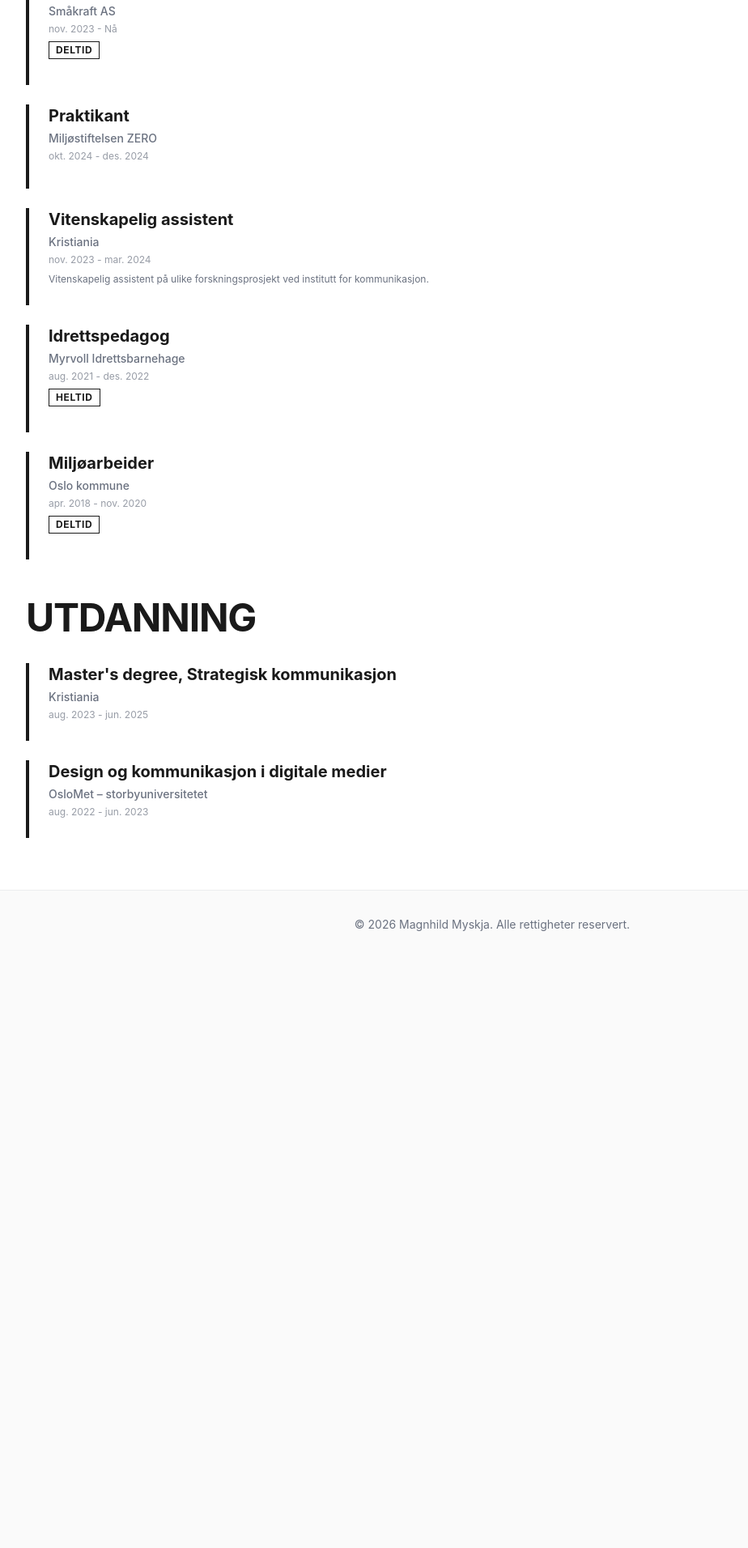
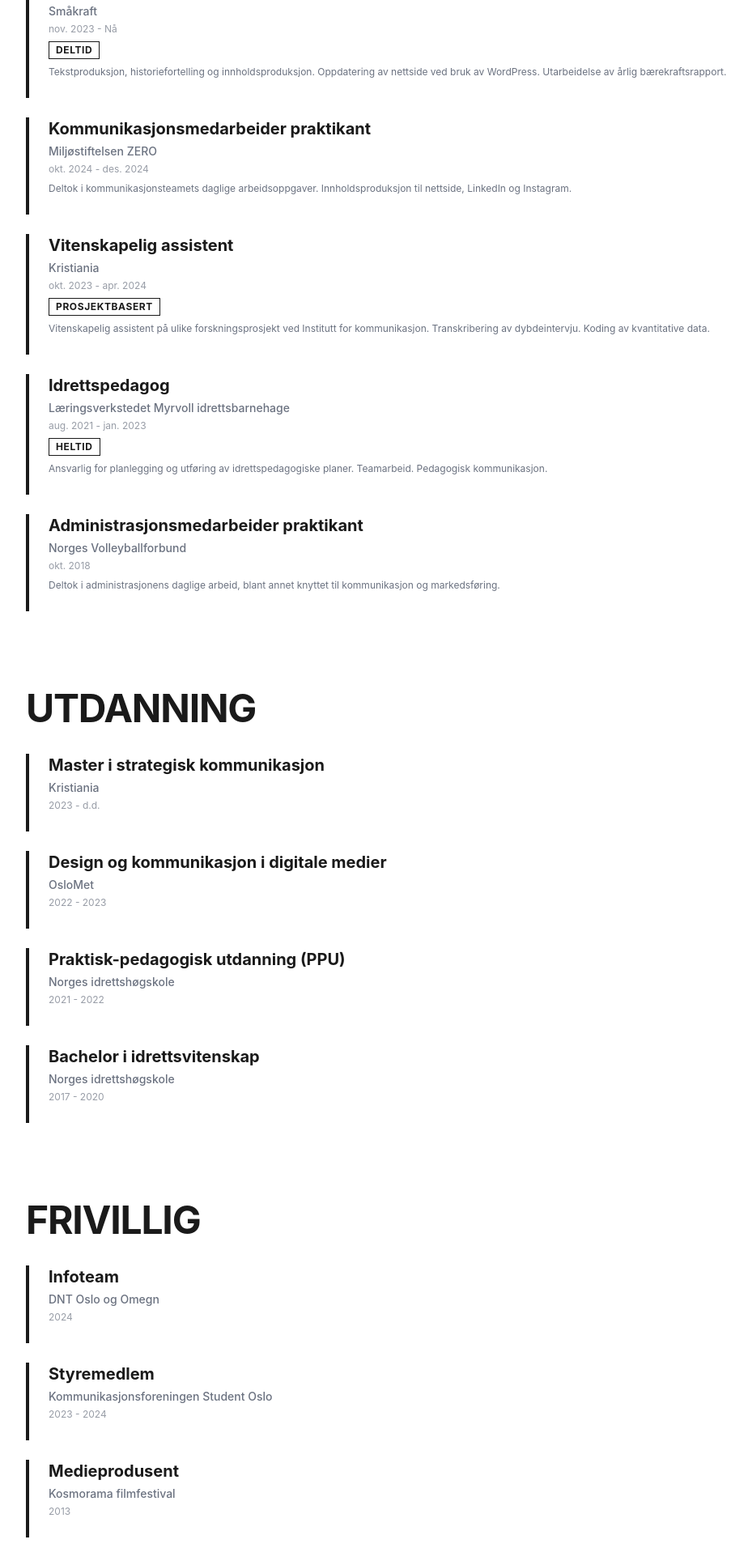
Before and after one commit to glennbarosen/magnhild-portfolio, a React (Vite) app: page /cv in a window 1280 px wide. Shown: the part 348-2260 px from the top of the page at 81% size, without its empty margins (32-956 px from the left). Before the commit the page ends 1532 px from the top, so only its background shows below. Built offline with nearby package versions, Linux system fonts and the light colour scheme.

Commit message:
restore: CV updates, About section, and volunteer component

```diff
--- a/src/components/sections/About.tsx
+++ b/src/components/sections/About.tsx
@@ -1,6 +1,7 @@
 import { motion } from 'framer-motion';
 import { FullscreenSection } from '@/components/ui';
-import { fadeInUpLarge, viewportAlways } from '@/lib/animations';
+import { fadeInUpLarge, fadeInUp, viewportAlways } from '@/lib/animations';
+import { aboutContent } from '@/data/about';
 
 interface AboutProps {
   id?: string;
@@ -25,7 +26,20 @@
     </div>
   );
 
-  const rightContent = null;
+  const rightContent = (
+    <div className="flex justify-start lg:justify-end w-full">
+      <motion.p
+        variants={fadeInUp}
+        initial="hidden"
+        whileInView="visible"
+        viewport={viewportAlways}
+        transition={{ delay: 0.2 }}
+        className="text-lg md:text-xl text-secondary/80 max-w-md text-left lg:text-right leading-relaxed"
+      >
+        {aboutContent}
+      </motion.p>
+    </div>
+  );
 
   return <FullscreenSection id={id} left={leftContent} right={rightContent} />;
 }
--- /dev/null
+++ b/src/components/sections/CVVolunteer.tsx
@@ -0,0 +1,43 @@
+import { motion } from 'framer-motion';
+import type { Volunteer } from '@/data/cv';
+import { fadeIn, fadeInUp, easeOut } from '@/lib/animations';
+
+interface CVVolunteerProps {
+  volunteer: Volunteer[];
+}
+
+export function CVVolunteer({ volunteer }: CVVolunteerProps) {
+  return (
+    <motion.section
+      variants={fadeIn}
+      initial="hidden"
+      animate="visible"
+      transition={{ delay: 0.3 }}
+    >
+      <h2 className="text-3xl md:text-4xl lg:text-5xl font-bold text-primary mb-8 tracking-tight">
+        FRIVILLIG
+      </h2>
+      <div className="space-y-6">
+        {volunteer.map((vol, index) => (
+          <motion.div
+            key={vol.organization}
+            variants={fadeInUp}
+            initial="hidden"
+            animate="visible"
+            transition={{ duration: 0.5, delay: 0.35 + index * 0.08, ease: easeOut }}
+          >
+            <div className="border-l-4 border-primary pl-6 pb-6">
+              <h3 className="text-lg md:text-xl font-bold text-primary mb-1">
+                {vol.role}
+              </h3>
+              <p className="text-sm text-secondary font-medium mb-1">
+                {vol.organization}
+              </p>
+              <p className="text-xs text-secondary/70">{vol.period}</p>
+            </div>
+          </motion.div>
+        ))}
+      </div>
+    </motion.section>
+  );
+}
--- a/src/components/sections/index.ts
+++ b/src/components/sections/index.ts
@@ -4,3 +4,4 @@
 export { Contact } from './Contact';
 export { CVExperience } from './CVExperience';
 export { CVEducation } from './CVEducation';
+export { CVVolunteer } from './CVVolunteer';
--- a/src/components/ui/FullscreenSection.tsx
+++ b/src/components/ui/FullscreenSection.tsx
@@ -19,7 +19,7 @@
       </div>
 
       {/* Right column */}
-      <div className="flex flex-col justify-end items-start md:items-start lg:items-end h-auto lg:h-full py-12 md:py-16 lg:py-20">
+      <div className="flex flex-col justify-start items-start md:items-start lg:items-end h-auto lg:h-full py-12 md:py-16 lg:py-20">
         {right}
       </div>
     </section>
--- a/src/data/about.ts
+++ b/src/data/about.ts
@@ -1 +1 @@
-export const aboutContent = `jeg jobber med kommunikasjon... etc.. blabla`;
+export const aboutContent = `Jeg jobber som kommunikasjonsrådgiver og innholdsprodusent, og holder for øyeblikket på å ferdigstille en masteroppgave i strategisk kommunikasjon. Jeg trives godt med varierte oppgaver, gjerne knyttet til kreativ kommunikasjon, tekst- og innholdsproduksjon i digitale kanaler.`;
--- a/src/data/cv.ts
+++ b/src/data/cv.ts
@@ -10,49 +10,90 @@
   institution: string;
   degree: string;
   period: string;
+  details?: string;
+}
+
+export interface Volunteer {
+  organization: string;
+  role: string;
+  period: string;
 }
 
 export const experience: Experience[] = [
   {
     title: 'Kommunikasjonsrådgiver og innholdsprodusent',
-    company: 'Småkraft AS',
+    company: 'Småkraft',
     type: 'Deltid',
     period: 'nov. 2023 - Nå',
+    description: 'Tekstproduksjon, historiefortelling og innholdsproduksjon. Oppdatering av nettside ved bruk av WordPress. Utarbeidelse av årlig bærekraftsrapport.',
   },
   {
-    title: 'Praktikant',
+    title: 'Kommunikasjonsmedarbeider praktikant',
     company: 'Miljøstiftelsen ZERO',
     period: 'okt. 2024 - des. 2024',
+    description: 'Deltok i kommunikasjonsteamets daglige arbeidsoppgaver. Innholdsproduksjon til nettside, LinkedIn og Instagram.',
   },
   {
     title: 'Vitenskapelig assistent',
     company: 'Kristiania',
-    period: 'nov. 2023 - mar. 2024',
-    description: 'Vitenskapelig assistent på ulike forskningsprosjekt ved institutt for kommunikasjon.',
+    type: 'Prosjektbasert',
+    period: 'okt. 2023 - apr. 2024',
+    description: 'Vitenskapelig assistent på ulike forskningsprosjekt ved Institutt for kommunikasjon. Transkribering av dybdeintervju. Koding av kvantitative data.',
   },
   {
     title: 'Idrettspedagog',
-    company: 'Myrvoll Idrettsbarnehage',
+    company: 'Læringsverkstedet Myrvoll idrettsbarnehage',
     type: 'Heltid',
-    period: 'aug. 2021 - des. 2022',
+    period: 'aug. 2021 - jan. 2023',
+    description: 'Ansvarlig for planlegging og utføring av idrettspedagogiske planer. Teamarbeid. Pedagogisk kommunikasjon.',
   },
   {
-    title: 'Miljøarbeider',
-    company: 'Oslo kommune',
-    type: 'Deltid',
-    period: 'apr. 2018 - nov. 2020',
+    title: 'Administrasjonsmedarbeider praktikant',
+    company: 'Norges Volleyballforbund',
+    period: 'okt. 2018',
+    description: 'Deltok i administrasjonens daglige arbeid, blant annet knyttet til kommunikasjon og markedsføring.',
   },
 ];
 
 export const education: Education[] = [
   {
     institution: 'Kristiania',
-    degree: 'Master\'s degree, Strategisk kommunikasjon',
-    period: 'aug. 2023 - jun. 2025',
+    degree: 'Master i strategisk kommunikasjon',
+    period: '2023 - d.d.',
   },
   {
-    institution: 'OsloMet – storbyuniversitetet',
+    institution: 'OsloMet',
     degree: 'Design og kommunikasjon i digitale medier',
-    period: 'aug. 2022 - jun. 2023',
+    period: '2022 - 2023',
+    details: 'Deltid',
+  },
+  {
+    institution: 'Norges idrettshøgskole',
+    degree: 'Praktisk-pedagogisk utdanning (PPU)',
+    period: '2021 - 2022',
+  },
+  {
+    institution: 'Norges idrettshøgskole',
+    degree: 'Bachelor i idrettsvitenskap',
+    period: '2017 - 2020',
+    details: 'Fordypning i Sport Management. Utveksling ved University of Queensland.',
   },
 ];
+
+export const volunteer: Volunteer[] = [
+  {
+    organization: 'DNT Oslo og Omegn',
+    role: 'Infoteam',
+    period: '2024',
+  },
+  {
+    organization: 'Kommunikasjonsforeningen Student Oslo',
+    role: 'Styremedlem',
+    period: '2023 - 2024',
+  },
+  {
+    organization: 'Kosmorama filmfestival',
+    role: 'Medieprodusent',
+    period: '2013',
+  },
+];
--- a/src/routes/cv.tsx
+++ b/src/routes/cv.tsx
@@ -1,7 +1,7 @@
 import { createFileRoute } from '@tanstack/react-router'
 import { motion } from 'framer-motion'
-import { experience, education } from '@/data/cv'
-import { CVExperience, CVEducation } from '@/components/sections'
+import { experience, education, volunteer } from '@/data/cv'
+import { CVExperience, CVEducation, CVVolunteer } from '@/components/sections'
 import { SEO } from '@/components/ui'
 import { fadeInUp } from '@/lib/animations'
 import { PAGE_META, SITE_CONFIG } from '@/constants/seo'
@@ -32,7 +32,10 @@
       </motion.div>
 
       <CVExperience experience={experience} />
+      <div className="my-16 md:my-20 lg:my-24" />
       <CVEducation education={education} />
+      <div className="my-16 md:my-20 lg:my-24" />
+      <CVVolunteer volunteer={volunteer} />
     </div>
   )
 }
```
